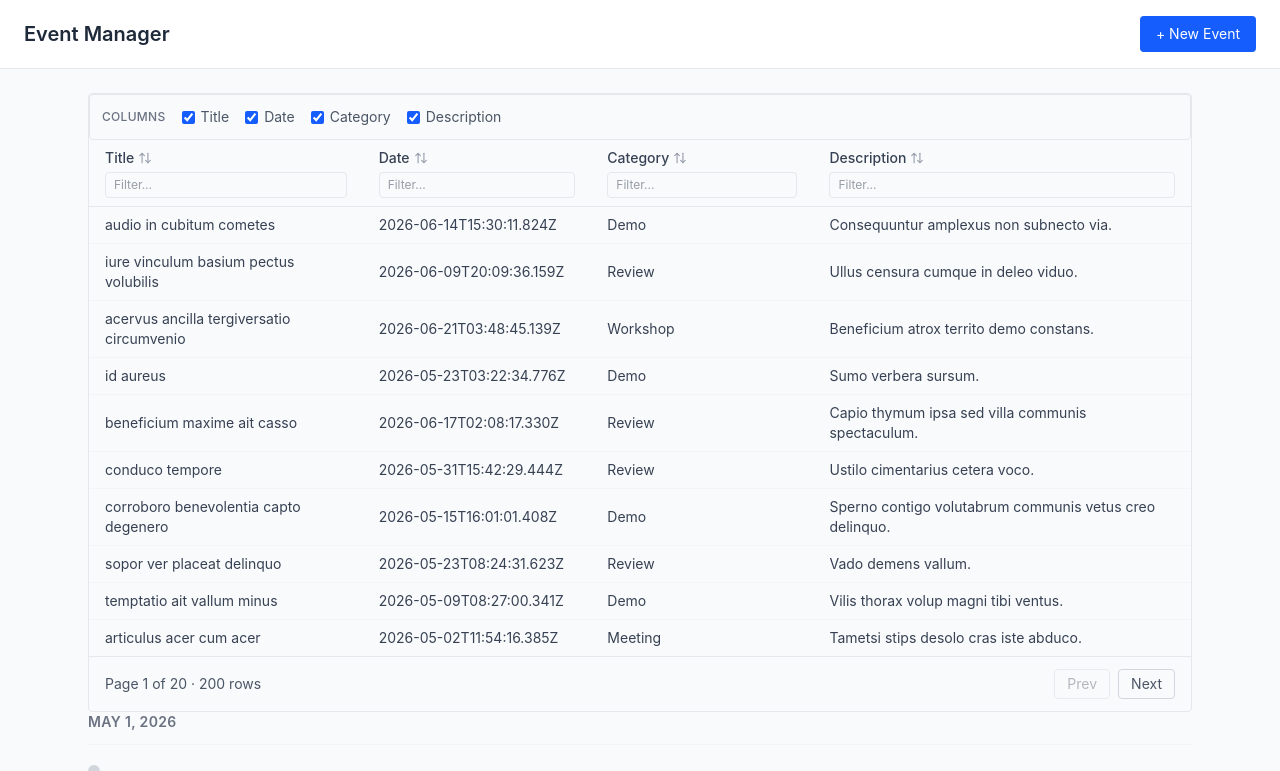
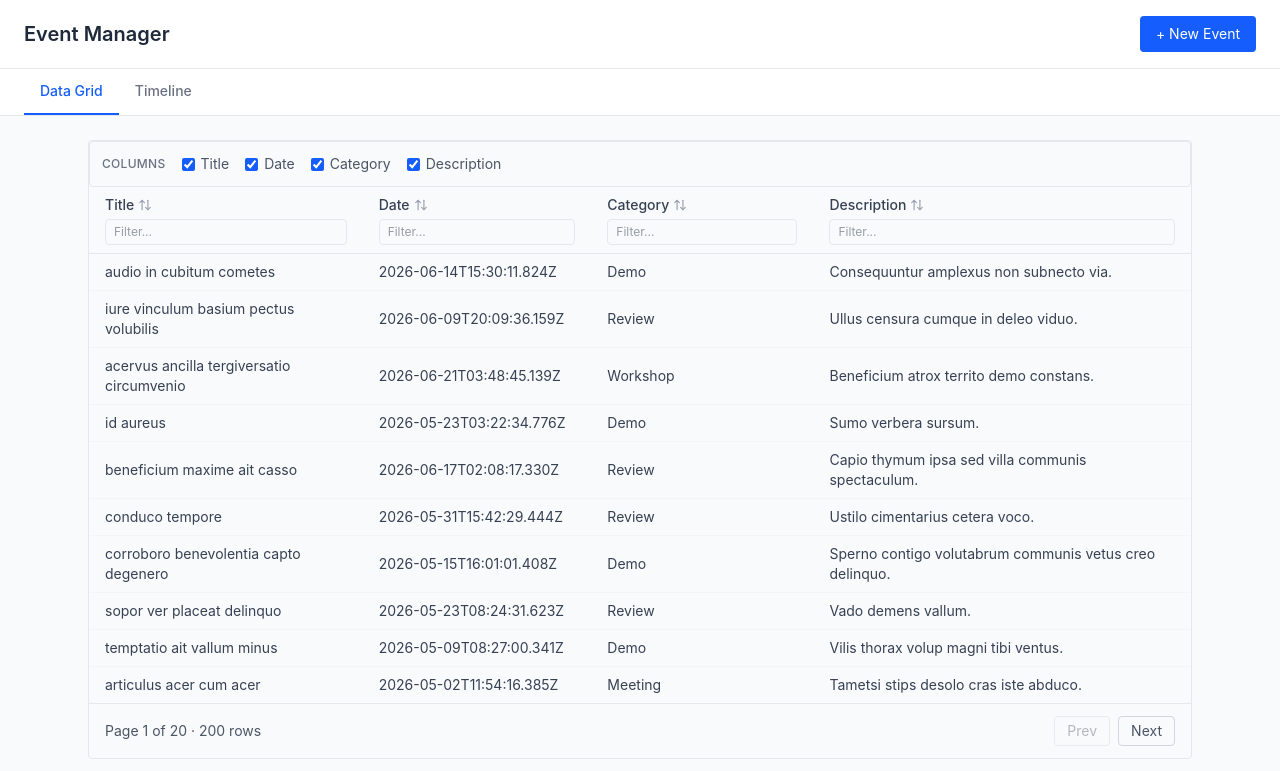
Before and after one commit to amitnagar19/react-event-manager, a React (Vite) app: page / in a window 1280 px wide. Shown: the top 771 px of the page. Built offline with nearby package versions, Linux system fonts and the light colour scheme.

Commit message:
feat: add tabs to switch between DataGrid and Timeline views

```diff
--- a/src/App.tsx
+++ b/src/App.tsx
@@ -7,6 +7,7 @@ import Modal from './components/Modal.tsx';
 import type { EventFormData } from './components/EventForm/types.ts';
 import { useEventStore } from './store/useEventStore.ts';
 import Timeline from './components/Timeline/Timeline.tsx';
+import Tabs from './components/Tabs.tsx';
 
 const columns: ColumnConfig<Event>[] = [
     { accessor: 'title', label: 'Title' },
@@ -15,8 +16,15 @@ const columns: ColumnConfig<Event>[] = [
     { accessor: 'description', label: 'Description' },
 ];
 
+const TABS = [
+    { value: 'grid', label: 'Data Grid' },
+    { value: 'timeline', label: 'Timeline' },
+] as const;
+type Tab = (typeof TABS)[number]['value'];
+
 function App() {
     const [modalOpen, setModalOpen] = useState(false);
+    const [activeTab, setActiveTab] = useState<Tab>('grid');
     const { events, addEvent } = useEventStore();
 
     const handleClose = useCallback(() => setModalOpen(false), []);
@@ -36,10 +44,12 @@ function App() {
                     + New Event
                 </button>
             </header>
-
+            <Tabs tabs={TABS} active={activeTab} onChange={(v) => setActiveTab(v as Tab)} />
             <main className="p-6 max-w-6xl mx-auto">
-                <DataGrid columns={columns} data={events} loading={false} error={null} />
-                <Timeline events={events} />
+                {activeTab === 'grid' && (
+                    <DataGrid columns={columns} data={events} loading={false} error={null} />
+                )}
+                {activeTab === 'timeline' && <Timeline events={events} />}
             </main>
 
             <Modal open={modalOpen} onClose={handleClose} title="New Event">
--- /dev/null
+++ b/src/components/Tabs.tsx
@@ -0,0 +1,31 @@
+interface Props {
+    tabs: ReadonlyArray<{ readonly value: string; readonly label: string }>;
+    active: string;
+    onChange: (value: string) => void;
+}
+
+function Tabs({ tabs, active, onChange }: Props) {
+    return (
+        <div>
+            <div className="bg-white border-b border-gray-200 px-6">
+                <div className="flex">
+                    {tabs.map((tab) => (
+                        <button
+                            key={tab.value}
+                            onClick={() => onChange(tab.value)}
+                            className={`px-4 py-3 text-sm font-medium border-b-2 cursor-pointer ${
+                                active === tab.value
+                                    ? 'border-blue-600 text-blue-600'
+                                    : 'border-transparent text-gray-500 hover:text-gray-700'
+                            }`}
+                        >
+                            {tab.label}
+                        </button>
+                    ))}
+                </div>
+            </div>
+        </div>
+    );
+}
+
+export default Tabs;
```
